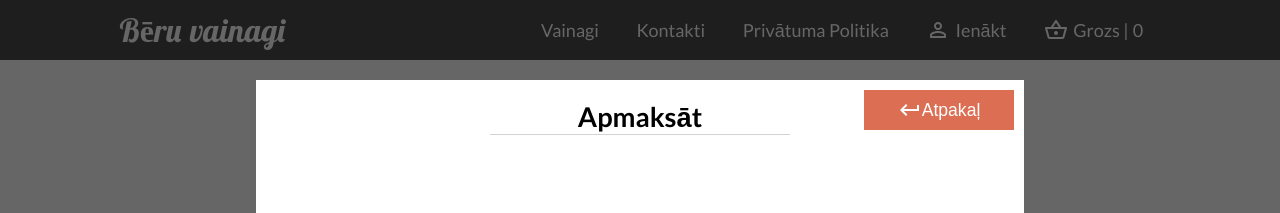
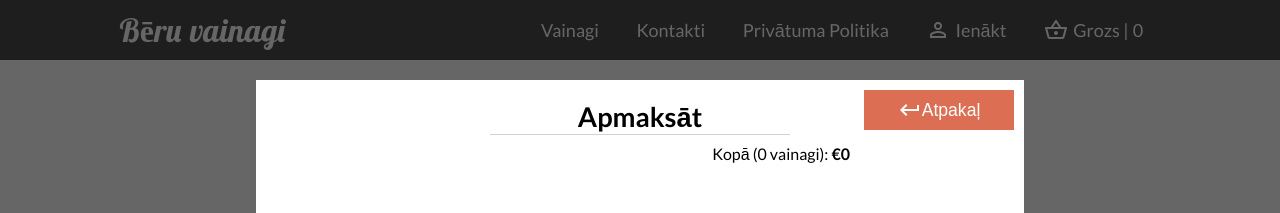
Before and after one commit to RobzLegz/Online-Flower-Shop, a React (Create React App) app: page /checkout in a window 1280 px wide. Both pictures are taken after a click on the button "Pasūtīt". Shown: the top 213 px of the page. Built offline with nearby package versions, Linux system fonts and the light colour scheme.

Commit message:
updating checkout page

```diff
--- a/src/CheckoutInfo.css
+++ b/src/CheckoutInfo.css
@@ -100,3 +100,8 @@ input[type="number"] {
   outline: none;
   border: none;
 }
+.totalCostComponent {
+  position: absolute;
+  right: 430px;
+  top: 18vh;
+}
--- a/src/CheckoutInfo.js
+++ b/src/CheckoutInfo.js
@@ -1,6 +1,7 @@
 import React from 'react';
 import "./CheckoutInfo.css";
 import KeyboardReturnIcon from '@material-ui/icons/KeyboardReturn';
+import TotalCost from './TotalCost';
 
 const CheckoutInfo = ({checkoutState, setCheckoutState}) => {
     return (
@@ -21,6 +22,9 @@ const CheckoutInfo = ({checkoutState, setCheckoutState}) => {
                     </form>
                 </div>
             </div>
+            <div className="totalCostComponent">
+                <TotalCost />
+            </div>
         </div>
     )
 }
```
